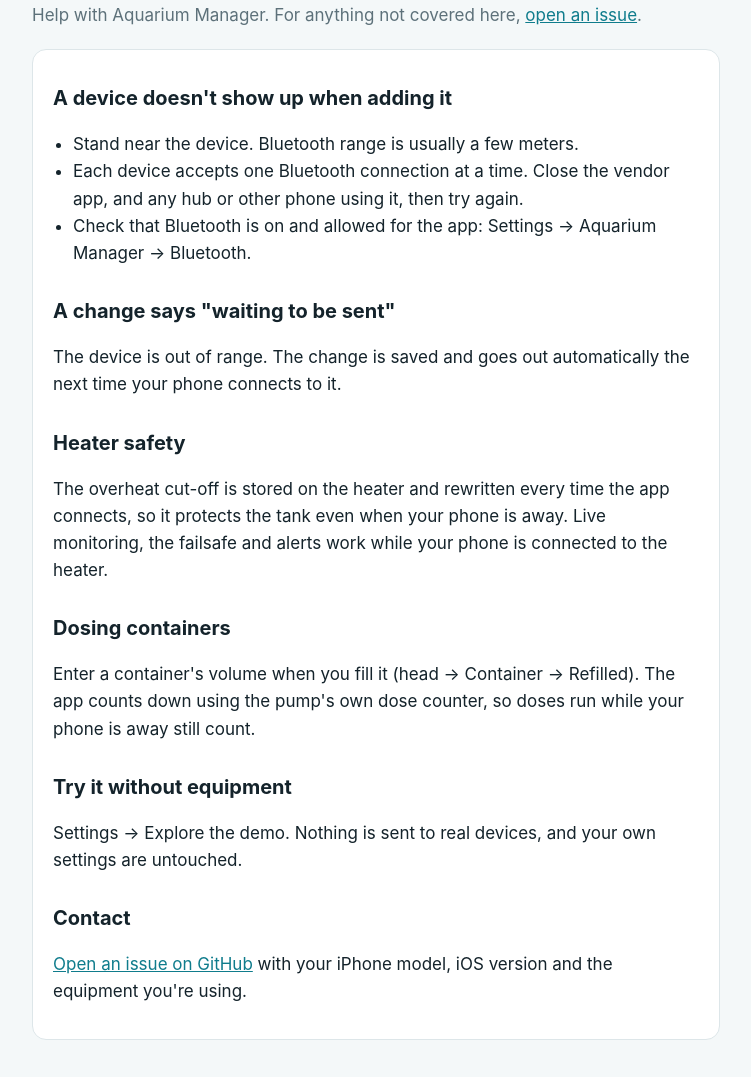
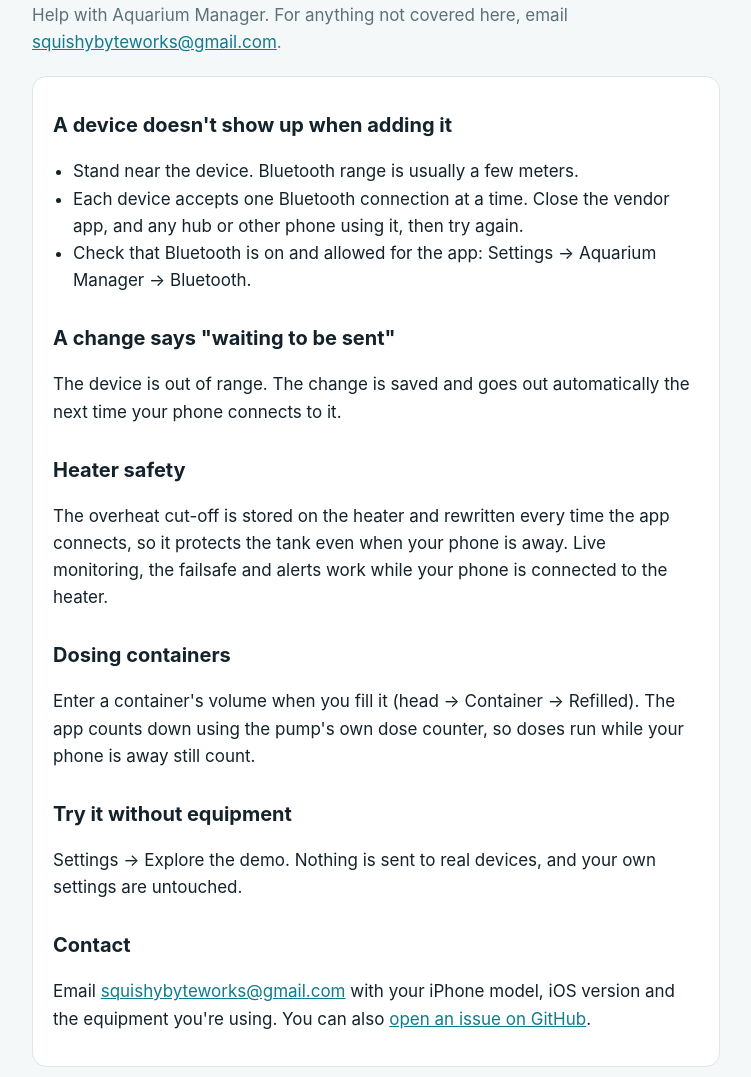
Before and after one commit to squishybyteworks/aquarium-manager-site, a plain HTML site: page support.html in a window 1280 px wide. Shown: the part 150-1227 px from the top of the page, without its empty margins (264-1015 px from the left). Drawn offline with Linux system fonts and the light colour scheme.

Commit message:
Use squishybyteworks@gmail.com as the support contact
Co-Authored-By: Claude Opus 5.5 <noreply@anthropic.com>

```diff
--- a/support.html
+++ b/support.html
@@ -24,7 +24,7 @@ footer{color:var(--mute);font-size:14px;margin-top:40px;border-top:1px solid var
 <nav><a href="privacy.html">Privacy</a><a href="support.html">Support</a></nav></header>
 
 <h1>Support</h1>
-<p class="sub">Help with Aquarium Manager. For anything not covered here, <a href="https://github.com/msmayhugh/aquarium-manager-site/issues">open an issue</a>.</p>
+<p class="sub">Help with Aquarium Manager. For anything not covered here, email <a href="mailto:squishybyteworks@gmail.com">squishybyteworks@gmail.com</a>.</p>
 <div class="card">
 <h2>A device doesn't show up when adding it</h2>
 <ul><li>Stand near the device. Bluetooth range is usually a few meters.</li>
@@ -39,7 +39,7 @@ footer{color:var(--mute);font-size:14px;margin-top:40px;border-top:1px solid var
 <h2>Try it without equipment</h2>
 <p>Settings → Explore the demo. Nothing is sent to real devices, and your own settings are untouched.</p>
 <h2>Contact</h2>
-<p><a href="https://github.com/msmayhugh/aquarium-manager-site/issues">Open an issue on GitHub</a> with your iPhone model, iOS version and the equipment you're using.</p>
+<p>Email <a href="mailto:squishybyteworks@gmail.com">squishybyteworks@gmail.com</a> with your iPhone model, iOS version and the equipment you're using. You can also <a href="https://github.com/msmayhugh/aquarium-manager-site/issues">open an issue on GitHub</a>.</p>
 </div>
 <footer>Aquarium Manager is an independent app and is not affiliated with or endorsed by Chihiros. © 2026 Michael Mayhugh</footer>
 </main></body></html>
```
Also changed, not shown: index.html (+1 -1 lines), privacy.html (+1 -1 lines).
